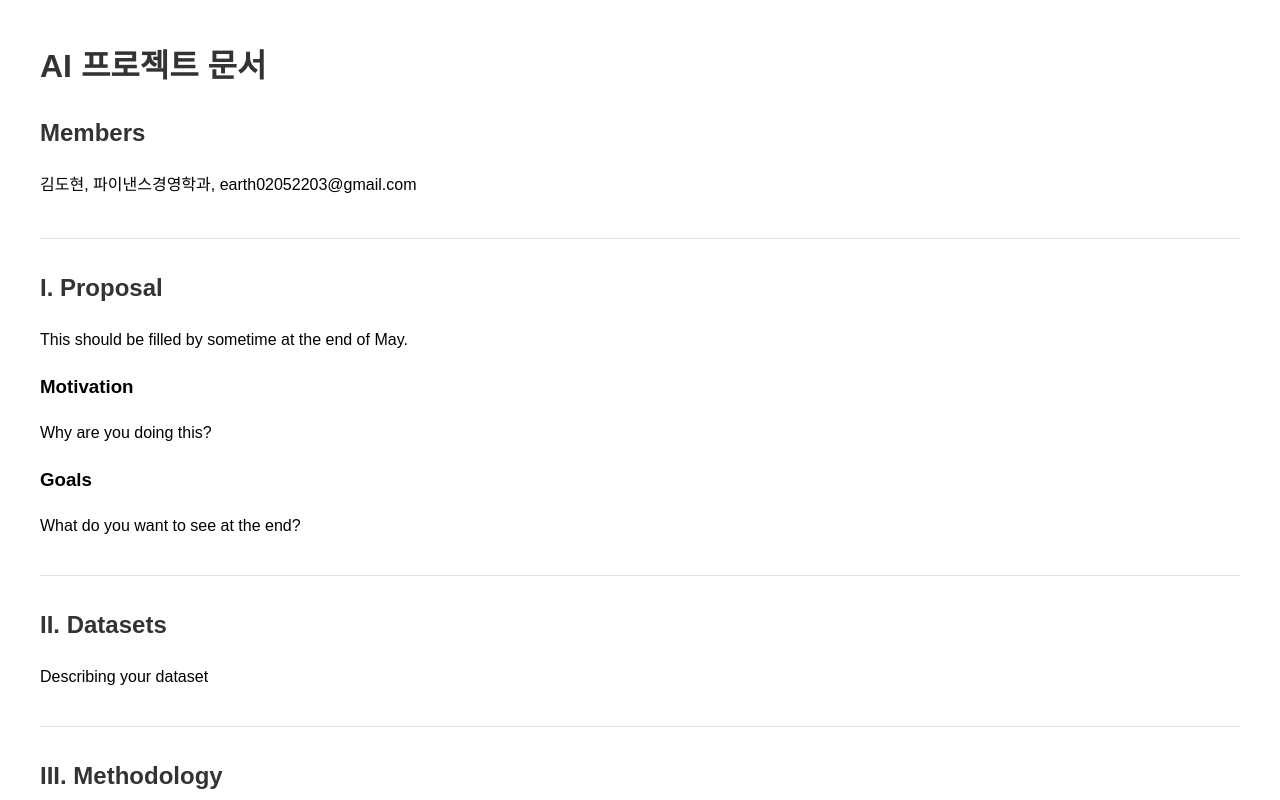
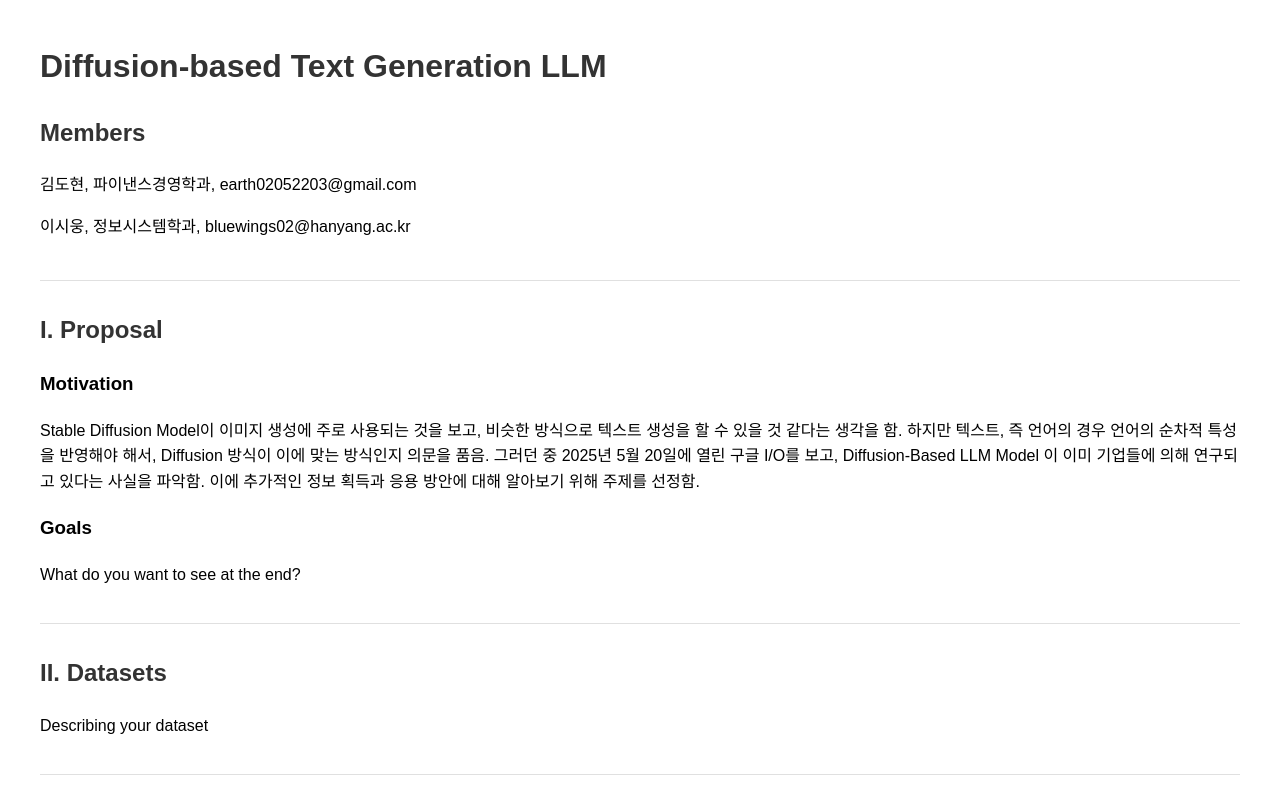
Before and after one commit to AIXTeamProj/AIXTeamProj.github.io, a plain HTML site: page index.html in a window 1280 px wide. Shown: the top 800 px of the page. Drawn offline with Linux system fonts and the light colour scheme.

Commit message:
Update index.html

```diff
--- a/index.html
+++ b/index.html
@@ -29,20 +29,20 @@
     </style>
 </head>
 <body>
-    <h1>AI 프로젝트 문서</h1>
+    <h1>Diffusion-based Text Generation LLM</h1>
 
     <div class="section">
         <h2>Members</h2>
         <div class="member-info">
             <p>김도현, 파이낸스경영학과, earth02052203@gmail.com</p>
+            <p>이시웅, 정보시스템학과, bluewings02@hanyang.ac.kr</p>
         </div>
     </div>
 
     <div class="section">
         <h2>I. Proposal</h2>
-        <p>This should be filled by sometime at the end of May.</p>
         <h3>Motivation</h3>
-        <p>Why are you doing this?</p>
+        <p>Stable Diffusion Model이 이미지 생성에 주로 사용되는 것을 보고, 비슷한 방식으로 텍스트 생성을 할 수 있을 것 같다는 생각을 함. 하지만 텍스트, 즉 언어의 경우 언어의 순차적 특성을 반영해야 해서, Diffusion 방식이 이에 맞는 방식인지 의문을 품음. 그러던 중 2025년 5월 20일에 열린 구글 I/O를 보고, Diffusion-Based LLM Model 이 이미 기업들에 의해 연구되고 있다는 사실을 파악함. 이에 추가적인 정보 획득과 응용 방안에 대해 알아보기 위해 주제를 선정함.</p>
         <h3>Goals</h3>
         <p>What do you want to see at the end?</p>
     </div>
```
